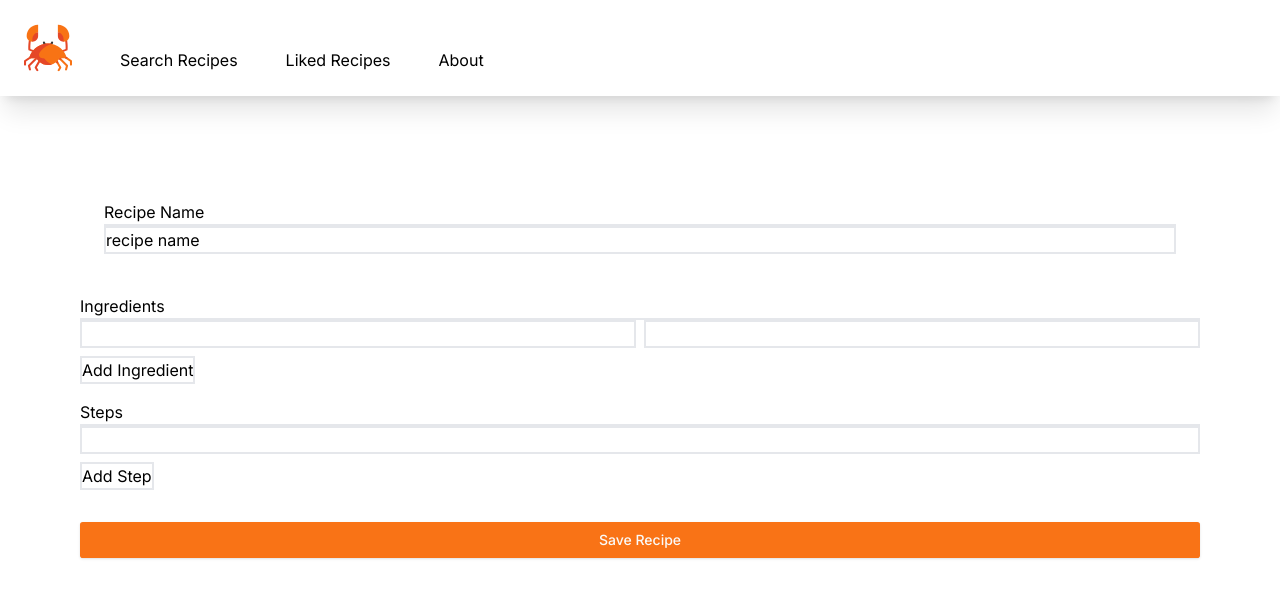
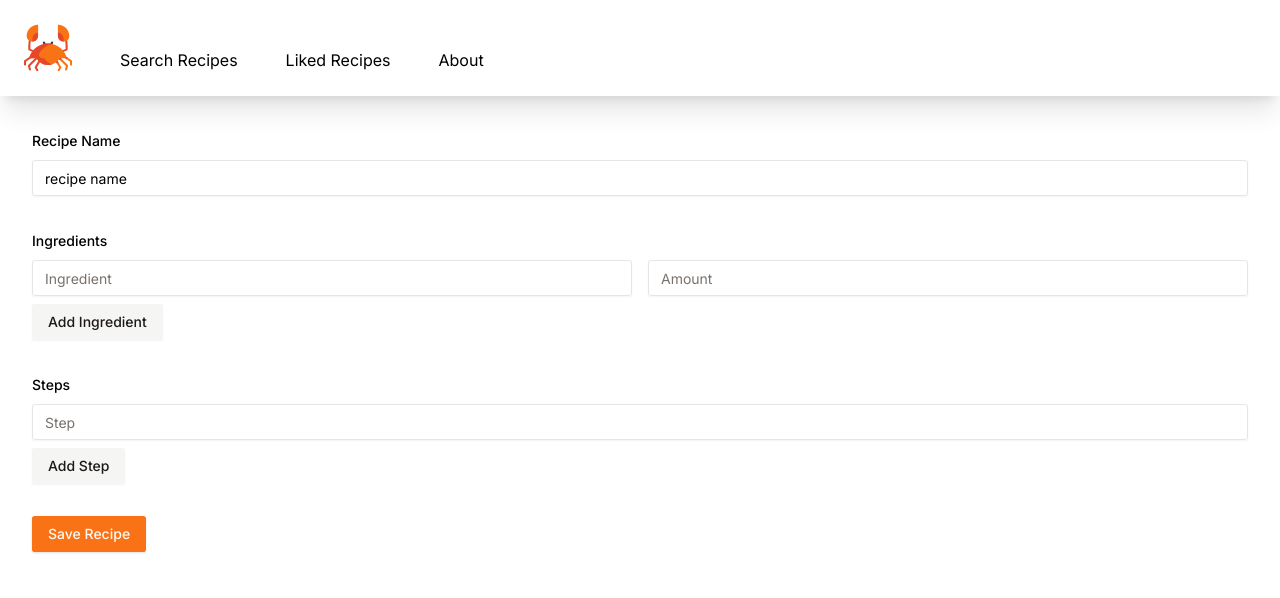
Before and after one commit to sunnyeyles/Recipes-v2, a Next.js app: page /upload-recipe in a window 1280 px wide. Shown: the top 598 px of the page. Built offline with nearby package versions, Linux system fonts and the light colour scheme.

Commit message:
New feature: form styling done

```diff
--- a/components/custom/recipe-steps-form.tsx
+++ b/components/custom/recipe-steps-form.tsx
@@ -2,6 +2,14 @@
 
 import { Button } from '@/components/ui/button'
 import { useForm, useFieldArray } from 'react-hook-form'
+import { Input } from '@/components/ui/input'
+import {
+  Form,
+  FormField,
+  FormItem,
+  FormLabel,
+  FormControl,
+} from '@/components/ui/form'
 
 type TFormType = {
   recipeName: string
@@ -20,7 +28,7 @@ export const RecipeStepsForm = () => {
     },
   })
 
-  const { register, control, handleSubmit } = form
+  const { control, handleSubmit } = form
 
   // ingredients
   const {
@@ -47,89 +55,100 @@ export const RecipeStepsForm = () => {
   }
 
   return (
-    <div className="m-20">
-      <form className="flex flex-col gap-4" onSubmit={handleSubmit(onSubmit)}>
-        {/* recipe name */}
-        <div className="m-6">
-          <label htmlFor="recipeName" className="border-b-2 block">
-            Recipe Name
-          </label>
-          <input
-            className="border-2 w-full"
-            type="text"
-            id="recipeName"
-            {...register('recipeName')}
+    <div className="p-8">
+      <Form {...form}>
+        <form onSubmit={handleSubmit(onSubmit)} className="space-y-8">
+          <FormField
+            control={control}
+            name="recipeName"
+            render={({ field }) => (
+              <FormItem>
+                <FormLabel>Recipe Name</FormLabel>
+                <FormControl>
+                  <Input placeholder="Enter recipe name" {...field} />
+                </FormControl>
+              </FormItem>
+            )}
           />
-        </div>
 
-        {/* ingredients */}
-        <div>
-          <label className="border-b-2 block">Ingredients</label>
+          <FormItem>
+            <FormLabel>Ingredients</FormLabel>
             {ingredientFields.map((field, index) => (
-            <div key={field.id} className="flex items-center gap-2">
-              <input
-                className="border-2 flex-1"
-                type="text"
-                {...register(`ingredients.${index}.ingredient` as const)}
+              <div key={field.id} className="flex items-center gap-4 mb-2">
+                <FormField
+                  control={control}
+                  name={`ingredients.${index}.ingredient`}
+                  render={({ field }) => (
+                    <FormControl>
+                      <Input placeholder="Ingredient" {...field} />
+                    </FormControl>
+                  )}
                 />
-              <input
-                className="border-2 flex-1"
-                type="text"
-                {...register(`ingredients.${index}.amount` as const)}
+                <FormField
+                  control={control}
+                  name={`ingredients.${index}.amount`}
+                  render={({ field }) => (
+                    <FormControl>
+                      <Input placeholder="Amount" {...field} />
+                    </FormControl>
+                  )}
                 />
                 {index > 0 && (
-                <button
-                  className="border-2"
+                  <Button
+                    variant="destructive"
                     type="button"
                     onClick={() => removeIngredient(index)}
                   >
                     Remove
-                </button>
+                  </Button>
                 )}
               </div>
             ))}
-          <button
-            className="mt-2 border-2"
+            <Button
               type="button"
+              variant="secondary"
               onClick={() => appendIngredient({ ingredient: '', amount: '' })}
             >
               Add Ingredient
-          </button>
-        </div>
-        {/* steps */}
-        <div>
-          <label className="border-b-2 block">Steps</label>
+            </Button>
+          </FormItem>
+
+          <FormItem>
+            <FormLabel>Steps</FormLabel>
             {stepFields.map((field, index) => (
-            <div key={field.id} className="flex items-center gap-2">
-              <input
-                className="border-2 flex-1"
-                type="text"
-                {...register(`steps.${index}.step` as const)}
+              <div key={field.id} className="flex items-center gap-4 mb-2">
+                <FormField
+                  control={control}
+                  name={`steps.${index}.step`}
+                  render={({ field }) => (
+                    <FormControl>
+                      <Input placeholder="Step" {...field} />
+                    </FormControl>
+                  )}
                 />
                 {index > 0 && (
-                <button
-                  className="border-2"
+                  <Button
+                    variant="destructive"
                     type="button"
                     onClick={() => removeStep(index)}
                   >
                     Remove
-                </button>
+                  </Button>
                 )}
               </div>
             ))}
-          <button
-            className="mt-2 border-2"
+            <Button
               type="button"
+              variant="secondary"
               onClick={() => appendStep({ step: '' })}
             >
               Add Step
-          </button>
-        </div>
+            </Button>
+          </FormItem>
 
-        <Button type="submit" className="mt-4">
-          Save Recipe
-        </Button>
+          <Button type="submit">Save Recipe</Button>
         </form>
+      </Form>
     </div>
   )
 }
```
Lines whose indentation alone changed are shown as unchanged.
